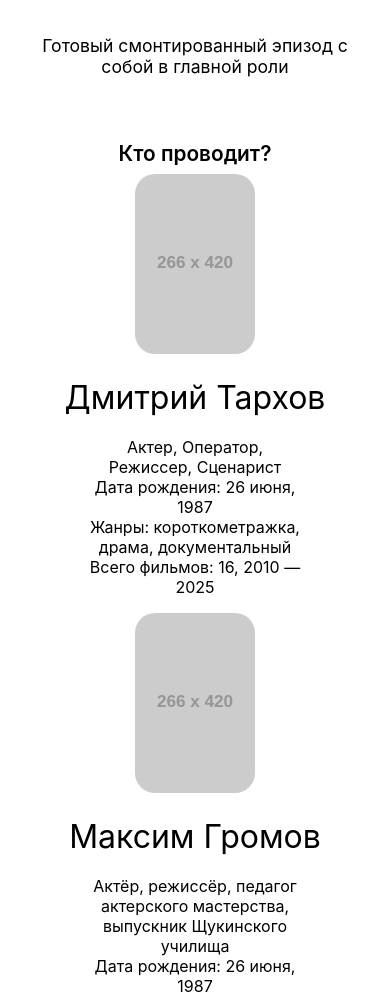
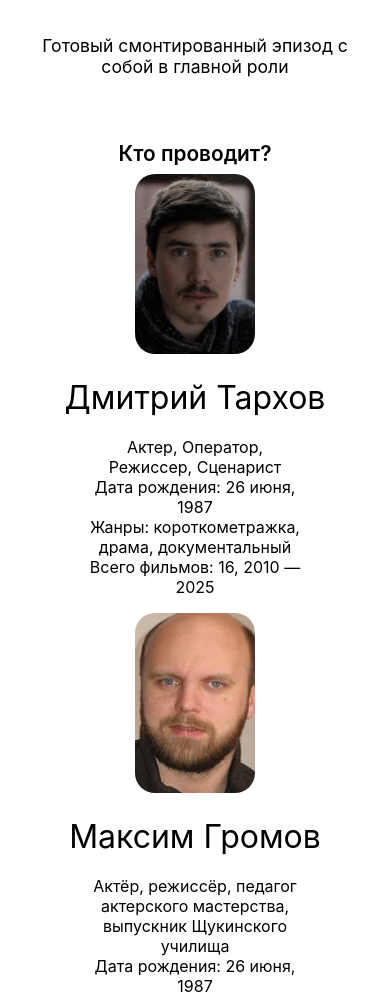
Before and after one commit to mrder112/Film, a plain HTML site: page index.html in a window 390 px wide. Shown: the part 2357-3350 px from the top of the page. Drawn offline with Linux system fonts and the light colour scheme; placeholder pictures from the web are drawn by us.

Commit message:
Улучшена адаптивность сайта: добавлено центрирование на мобильных устройствах, оптимизированы размеры изображений

```diff
--- a/index.html
+++ b/index.html
@@ -51,7 +51,9 @@
     <div class="section-title">Кто проводит?</div>
     <div class="flex-row team-section">
       <div class="flex-col team-member">
-        <img src="https://placehold.co/266x420" alt="Дмитрий Тархов" style="width:120px; height:180px; border-radius:20px;">
+        <a href="https://www.kinopoisk.ru/name/2431371/?utm_referrer=www.google.com" target="_blank">
+          <img src="image/Dima.webp" alt="Дмитрий Тархов" style="width:120px; height:180px; border-radius:20px;">
+        </a>
         <div style="font-size:2rem; font-weight:400; margin:8px 0 4px 0;">Дмитрий Тархов</div>
         <div style="font-size:1rem; text-align:left; max-width:220px;">
           Актер, Оператор, Режиссер, Сценарист<br/>
@@ -61,7 +63,9 @@
         </div>
       </div>
       <div class="flex-col team-member">
-        <img src="https://placehold.co/266x420" alt="Максим Громов" style="width:120px; height:180px; border-radius:20px;">
+        <a href="https://www.kinopoisk.ru/name/2201243/?utm_referrer=yandex.ru" target="_blank">
+          <img src="image/Maksim.webp" alt="Максим Громов" style="width:120px; height:180px; border-radius:20px;">
+        </a>
         <div style="font-size:2rem; font-weight:400; margin:8px 0 4px 0;">Максим Громов</div>
         <div style="font-size:1rem; text-align:left; max-width:220px;">
           Актёр, режиссёр, педагог актерского мастерства, выпускник Щукинского училища<br/>
--- a/style.css
+++ b/style.css
@@ -561,12 +561,29 @@ a[href]:hover,
 
 /* Обновляем стили для карточек команды */
 .team-member {
-    transition: transform 0.3s ease, box-shadow 0.3s ease;
+    transition: none;
 }
 
 .team-member:hover {
-    transform: scale(1.03);
-    box-shadow: 0 4px 12px rgba(0, 0, 0, 0.1);
+    transform: none;
+    box-shadow: none;
+}
+
+.team-member img {
+    transition: transform 0.3s ease, box-shadow 0.3s ease;
+    cursor: pointer;
+}
+
+.team-member:hover img {
+    transform: scale(1.1);
+    box-shadow: 0 4px 12px rgba(0, 0, 0, 0.15);
+}
+
+@media (max-width: 768px) {
+    .team-member:hover img {
+        transform: none !important;
+        box-shadow: none !important;
+    }
 }
 
 /* Обновляем стили для карточек программы */
```
Also changed, not shown: Image/Dima.webp (added), Image/Maksim.webp (added).
